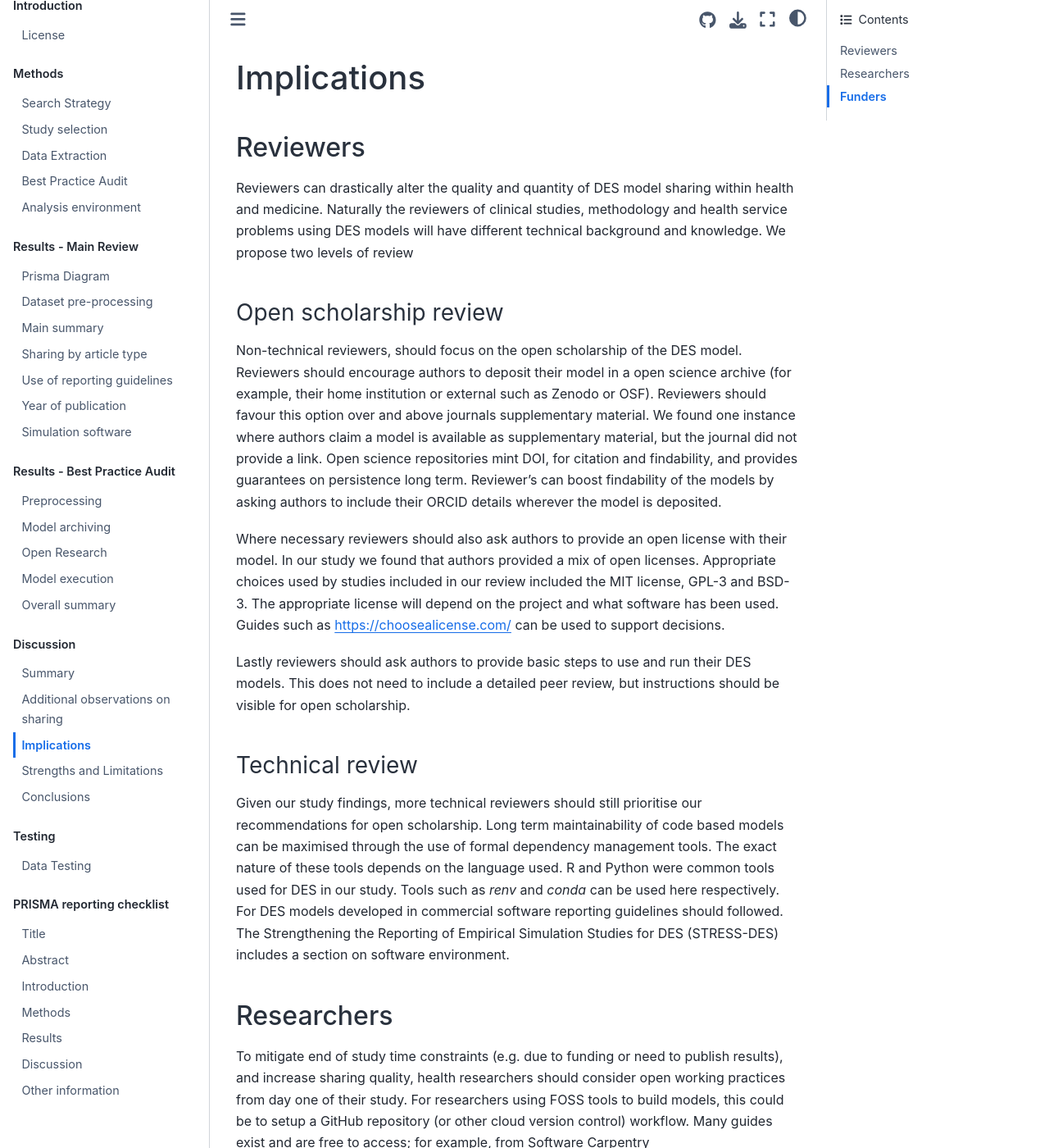
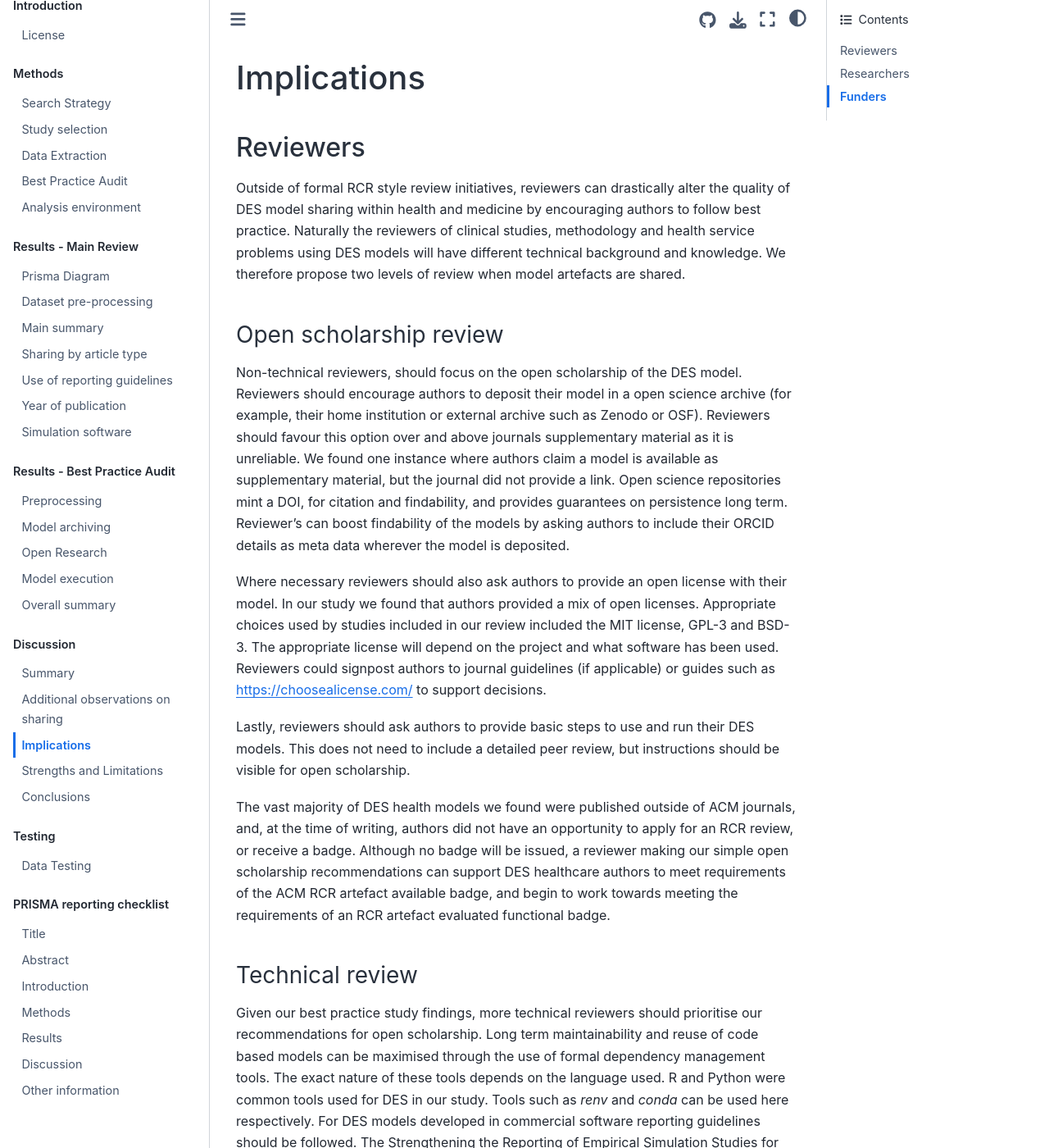
Before and after one commit to TomMonks/des_sharing_lit_review, a Jupyter Book: the page built from content/04_discussion/03_implications.md, in a window 1280 px wide and 1400 px high. Shown: the whole window at 82% size. Built offline with Jupyter Book 1.0.4 settings and Sphinx 7.4.7 and the Sphinx Book theme 1.1.4, drawn with Linux system fonts in a browser that asks for light colours; some of the changed text lies outside the part shown.

Commit message:
DISCUSS: implications->ACM RCR

```diff
--- a/content/04_discussion/03_implications.md
+++ b/content/04_discussion/03_implications.md
@@ -2,26 +2,31 @@
 
 ## Reviewers
 
-Reviewers can drastically alter the quality and quantity of DES model sharing within health and medicine. Naturally the reviewers of clinical studies, methodology and health service problems using DES models will have different technical background and knowledge.  We propose two levels of review
+Outside of formal RCR style review initiatives, reviewers can drastically alter the quality of DES model sharing within health and medicine by encouraging authors to follow best practice. Naturally the reviewers of clinical studies, methodology and health service problems using DES models will have different technical background and knowledge.  We therefore propose two levels of review when model artefacts are shared.
 
 ### Open scholarship review
 
-Non-technical reviewers, should focus on the open scholarship of the DES model. Reviewers should encourage  authors to deposit their model in a open science archive (for example, their home institution or external such as Zenodo or OSF). Reviewers should favour this option over and above journals supplementary material. We found one instance where authors claim a model is available as supplementary material, but the journal did not provide a link. Open science repositories mint DOI, for citation and findability, and provides guarantees on persistence long term.  Reviewer's can boost findability of the models by asking authors to include their ORCID details wherever the model is deposited.
+Non-technical reviewers, should focus on the open scholarship of the DES model. Reviewers should encourage authors to deposit their model in a open science archive (for example, their home institution or external archive such as Zenodo or OSF). Reviewers should favour this option over and above journals supplementary material as it is unreliable. We found one instance where authors claim a model is available as supplementary material, but the journal did not provide a link. Open science repositories mint a DOI, for citation and findability, and provides guarantees on persistence long term.  Reviewer's can boost findability of the models by asking authors to include their ORCID details as meta data wherever the model is deposited.
 
-Where necessary reviewers should also ask authors to provide an open license with their model. In our study we found that authors provided a mix of open licenses. Appropriate choices used by studies included in our review included the MIT license, GPL-3 and BSD-3. The appropriate license will depend on the project and what software has been used. Guides such as https://choosealicense.com/ can be used to support decisions.
+Where necessary reviewers should also ask authors to provide an open license with their model. In our study we found that authors provided a mix of open licenses. Appropriate choices used by studies included in our review included the MIT license, GPL-3 and BSD-3. The appropriate license will depend on the project and what software has been used. Reviewers could signpost authors to journal guidelines (if applicable) or
+guides such as https://choosealicense.com/ to support decisions.
 
-Lastly reviewers should ask authors to provide basic steps to use and run their DES models. This does not need to include a detailed peer review, but instructions should be visible for open scholarship.
+Lastly, reviewers should ask authors to provide basic steps to use and run their DES models. This does not need to include a detailed peer review, but instructions should be visible for open scholarship.
+
+The vast majority of DES health models we found were published outside of ACM journals, and, at the time of writing, authors did not have an opportunity to apply for an RCR review, or receive a badge. Although no badge will be issued, a reviewer making our simple open scholarship recommendations can support DES healthcare authors to meet requirements of the ACM RCR artefact available badge, and begin to work towards meeting the requirements of an RCR artefact evaluated functional badge.
 
 ### Technical review
 
-Given our study findings, more technical reviewers should still prioritise our recommendations for open scholarship. Long term maintainability of code based models can be maximised through the use of formal dependency management tools. The exact nature of these tools depends on the language used. R and Python were common tools used for DES in our study. Tools such as *renv* and *conda* can be used here respectively. For DES models developed in commercial software reporting guidelines should followed.  The Strengthening the Reporting of Empirical Simulation Studies for DES (STRESS-DES) includes a section on software environment.
+Given our best practice study findings, more technical reviewers should prioritise our recommendations for open scholarship. Long term maintainability and reuse of code based models can be maximised through the use of formal dependency management tools. The exact nature of these tools depends on the language used. R and Python were common tools used for DES in our study. Tools such as *renv* and *conda* can be used here respectively. For DES models developed in commercial software reporting guidelines should be followed.  The Strengthening the Reporting of Empirical Simulation Studies for DES (STRESS-DES) includes a section on software environment.
+
+Such as review does not guarantee reproducibility, but we argue improves the chances of artefacts being functional with minimal reviewer effort. For example, instead of directly testing model dependencies, reviewers could ask authors to "confirm the method that has been used manage software dependencies in your study".
 
 ## Researchers
 
-To mitigate end of study time constraints (e.g. due to funding or need to publish results), and increase sharing quality, health researchers should consider open working practices from day one of their study.  For researchers using FOSS tools to build models, this could be to setup a GitHub repository (or other cloud version control) workflow. Many guides exist and are free to access; for example, from Software Carpentry (https://swcarpentry.github.io/git-novice/). Repositories can be initially setup as *private* if needed.  Raw study data, and patient records, should not be stored online. However, aggregate simulation model parameters, such as those for statistical distributions, could be included.  Authors may wish to consult our quality audit criteria to support their sharing. For example, to include an open license and deposit in a open science repository in order to mint a DOI.
+Researchers who wish to share their model artefacts will want to minimise time and effort. To mitigate end of study time constraints (e.g. due to funding or need to publish results), and increase sharing quality, health researchers should consider open working practices from day one of their study.  For researchers using FOSS tools to build models, this could be to setup a GitHub repository (or other cloud version control) workflow. Many guides exist and are free to access; for example, from Software Carpentry (https://swcarpentry.github.io/git-novice/). Repositories can be initially setup as *private* if needed.  Raw study data, and patient records, should not be stored online. However, aggregate simulation model parameters, such as those for statistical distributions, could be included.  Authors may wish to consult our best practice audit criteria to support their sharing. For example, to include an open license and deposit in a open science repository in order to mint a DOI.
 
-We also note that many DES studies are conducted using propriety software e.g. Arena with a minority using FOSS packages such as SimPy.  While training and time is a consideration in all studies, we encourage researchers to consider a FOSS simulation tool to enable health services such as the NHS to easily take up and use their work without financial or nuanced licensing blocks.
+We also note that many DES studies are conducted using propriety software e.g. Arena with a minority using FOSS packages such as SimPy.  While training and time is a consideration in all studies, we encourage researchers who wish to share their models to consider a FOSS simulation tool to enable health services such as the NHS to easily take up and use their work without financial or nuanced licensing blocks.
 
 ## Funders
 
-The results of our study complement the findings of the Goldacre review into using health data to support research and analysis (ref Goldacre, 2022). I.e. funders should incentivise researchers to share their DES models. We echo Goldacre's call for "UKRI and/or NIHR to launch an open funding call specifically for open code projects in health data science". One addition to Goldacre's recommendations, in context of our DES findings, is that encouraging or requiring researchers to make use of well maintained FOSS simulation tools that facilitate open working and reuse.  This latter requirement should assist in raising the proportion of Covid-19 DES studies where executable models are shared.
+The results of our study complement the findings of the UK's Goldacre review into using health data to support research and analysis (ref Goldacre, 2022). I.e. funders should incentivise researchers to share their DES models. We echo Goldacre's call for "UKRI and/or NIHR to launch an open funding call specifically for open code projects in health data science". One addition to Goldacre's recommendations, in context of our DES findings, is that encouraging or requiring researchers to make use of well maintained FOSS simulation tools that facilitate open working and reuse.  This latter requirement should assist in raising the proportion of Covid-19 DES studies where executable models are shared.
```
Also changed, not shown: content/02_methods/04_quality_audit.md (+1 -1 lines).
